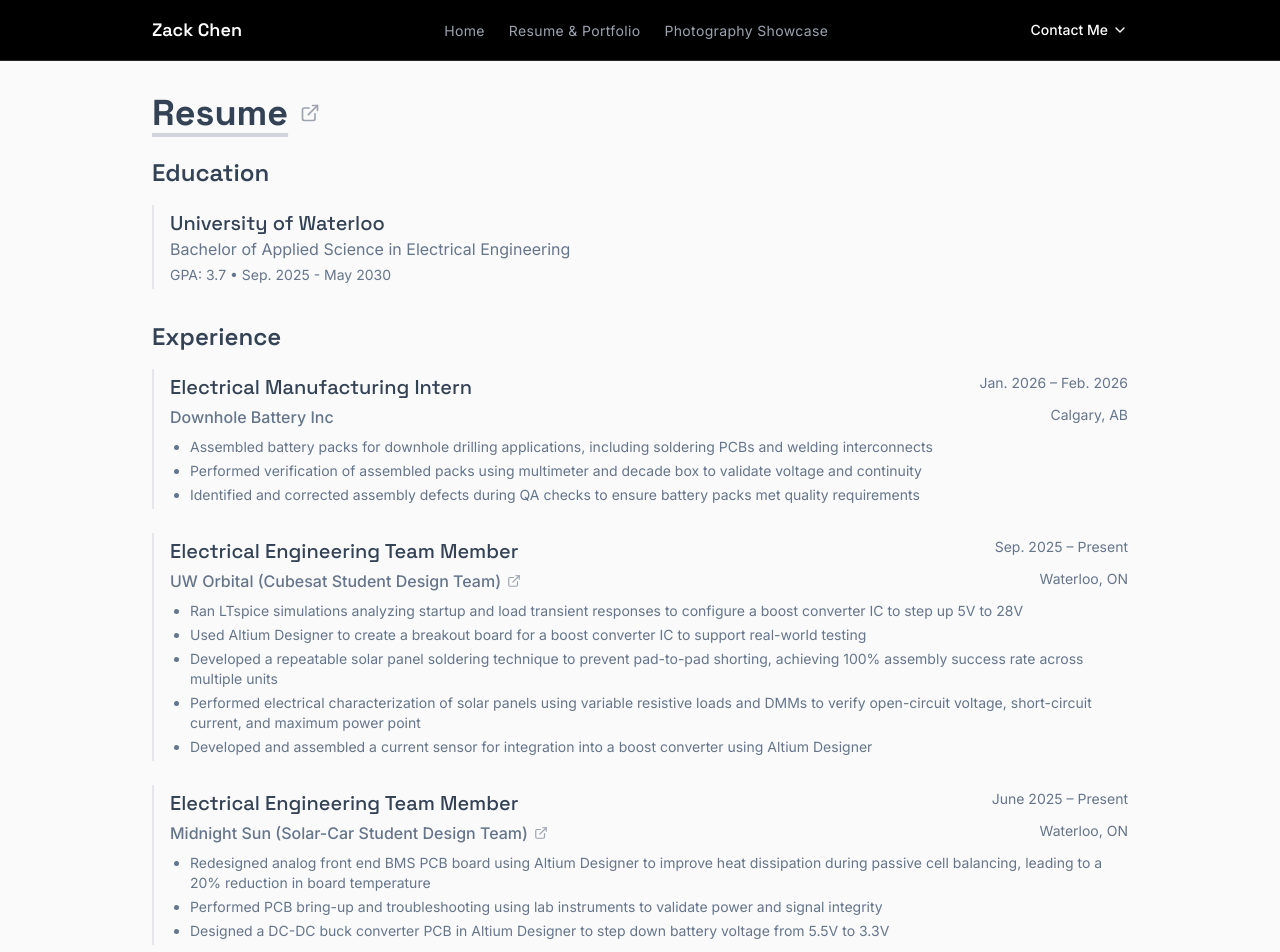
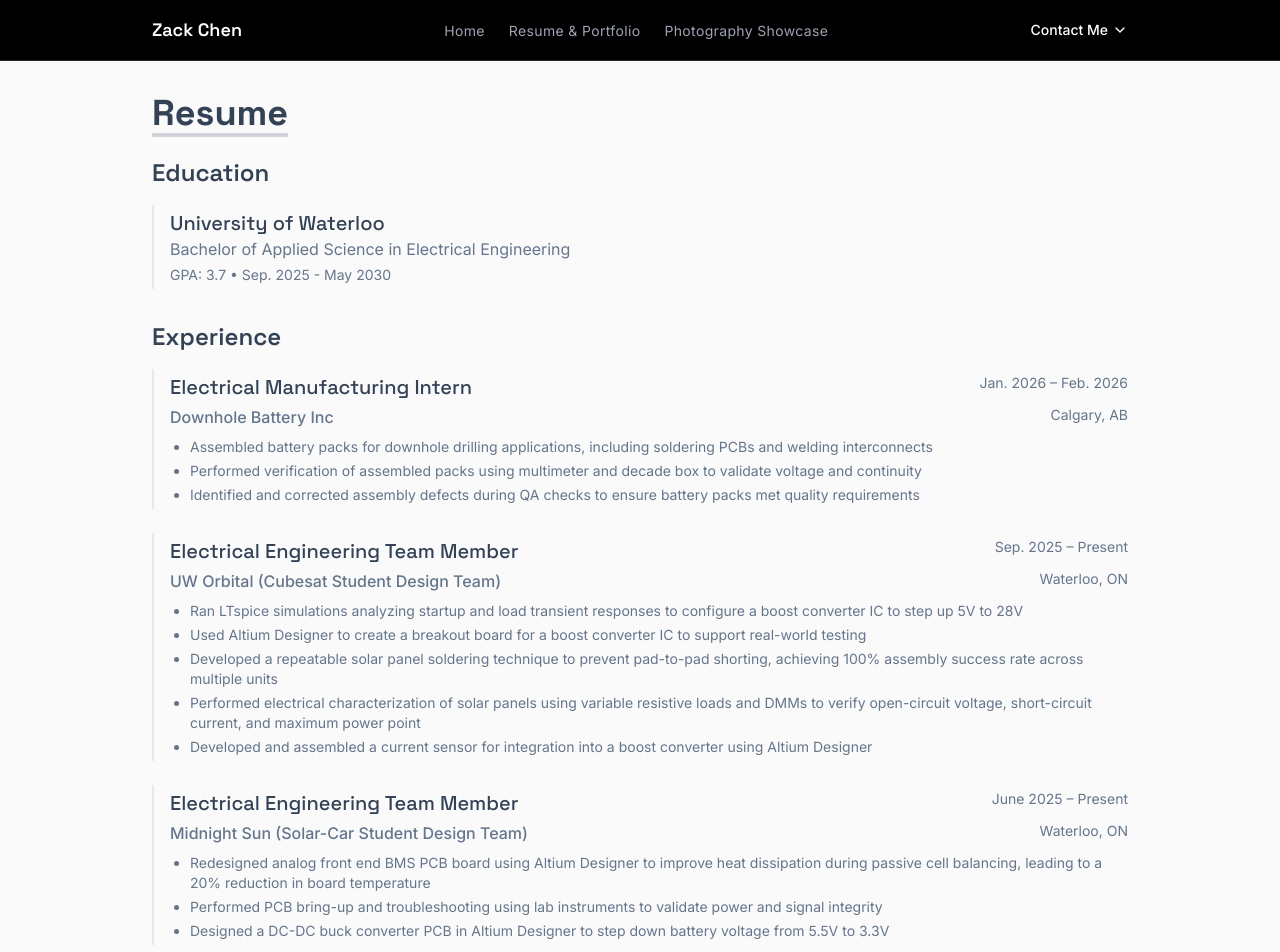
Before and after one commit to ZackC1026/Personal-Website, a React (Vite) app: page /resume in a window 1280 px wide. Shown: the top 952 px of the page. Built offline with nearby package versions, Linux system fonts and the light colour scheme; the HTML template or start-up script is replaced by a standard one.

Commit message:
removed resume and portfolio hyperlinks

```diff
--- a/src/pages/Portfolio.tsx
+++ b/src/pages/Portfolio.tsx
@@ -1,6 +1,6 @@
 import Navbar from "@/components/Navbar";
 import ProjectCard from "@/components/ProjectCard";
-import { ExternalLink } from "lucide-react";
+
 
 
 const Portfolio = () => {
@@ -8,17 +8,9 @@ const Portfolio = () => {
         <main className="min-h-screen bg-neutral-50 flex flex-col">
             <Navbar />
             <section className="container max-w-5xl px-6 py-8 flex-grow flex flex-col bg-gray-50/50">
-                <a
-                    href="https://docs.google.com/document/d/1cjarATqfdeBMlyrC_wjG3ItjF4LHCx7yvUqeIvClDrw/edit?usp=sharing"
-                    target="_blank"
-                    rel="noopener noreferrer"
-                    className="w-fit mb-6 block group"
-                >
-                    <div className="flex items-center gap-3">
-                        <h1 className="font-heading text-4xl font-bold text-foreground underline decoration-4 underline-offset-8 decoration-gray-300 group-hover:text-blue-600 group-hover:decoration-blue-400 transition-colors cursor-pointer">Portfolio</h1>
-                        <ExternalLink className="w-5 h-5 text-gray-400 group-hover:text-blue-600 transition-colors" />
-                    </div>
-                </a>
+                <div className="w-fit mb-6 block">
+                    <h1 className="font-heading text-4xl font-bold text-foreground underline decoration-4 underline-offset-8 decoration-gray-300">Portfolio</h1>
+                </div>
 
                 <div className="grid grid-cols-1 xl:grid-cols-2 gap-6">
                     <ProjectCard
--- a/src/pages/ResumPortfolio.tsx
+++ b/src/pages/ResumPortfolio.tsx
@@ -1,6 +1,6 @@
 import Navbar from "@/components/Navbar";
 import ProjectCard from "@/components/ProjectCard";
-import { ExternalLink } from "lucide-react";
+
 
 
 const ResumPortfolio = () => {
@@ -10,17 +10,9 @@ const ResumPortfolio = () => {
             <div className="flex-grow flex flex-col md:flex-row overflow-hidden">
                 {/* Resume Section */}
                 <section className="w-full md:w-1/2 overflow-y-auto p-6 md:p-8 flex flex-col md:border-r border-gray-200 min-h-[calc(100vh-64px)] md:min-h-0">
-                    <a
-                        href="https://www.overleaf.com/read/kmxqfqwpzydx#561208"
-                        target="_blank"
-                        rel="noopener noreferrer"
-                        className="w-fit mb-6 block group"
-                    >
-                        <div className="flex items-center gap-3">
-                            <h1 className="font-heading text-4xl font-bold text-foreground underline decoration-4 underline-offset-8 decoration-gray-300 group-hover:text-blue-600 group-hover:decoration-blue-400 transition-colors cursor-pointer">Resume</h1>
-                            <ExternalLink className="w-5 h-5 text-gray-400 group-hover:text-blue-600 transition-colors" />
-                        </div>
-                    </a>
+                    <div className="w-fit mb-6 block">
+                        <h1 className="font-heading text-4xl font-bold text-foreground underline decoration-4 underline-offset-8 decoration-gray-300">Resume</h1>
+                    </div>
 
                     <div className="space-y-8">
                         {/* Education */}
@@ -65,15 +57,7 @@ const ResumPortfolio = () => {
                                     </div>
                                     <div className="flex justify-between items-start mb-2">
                                         <p className="text-muted-foreground font-medium">
-                                            <a
-                                                href="https://uworbital.com/"
-                                                target="_blank"
-                                                rel="noopener noreferrer"
-                                                className="hover:text-blue-500 hover:underline underline-offset-2 transition-colors inline-flex items-center gap-1.5 group"
-                                            >
-                                                UW Orbital (Cubesat Student Design Team)
-                                                <ExternalLink className="w-3.5 h-3.5 text-gray-400 group-hover:text-blue-500 transition-colors" />
-                                            </a>
+                                            UW Orbital (Cubesat Student Design Team)
                                         </p>
                                         <span className="text-sm text-muted-foreground">Waterloo, ON</span>
                                     </div>
@@ -94,15 +78,7 @@ const ResumPortfolio = () => {
                                     </div>
                                     <div className="flex justify-between items-start mb-2">
                                         <p className="text-muted-foreground font-medium">
-                                            <a
-                                                href="https://uwmidsun.com/"
-                                                target="_blank"
-                                                rel="noopener noreferrer"
-                                                className="hover:text-blue-500 hover:underline underline-offset-2 transition-colors inline-flex items-center gap-1.5 group"
-                                            >
-                                                Midnight Sun (Solar-Car Student Design Team)
-                                                <ExternalLink className="w-3.5 h-3.5 text-gray-400 group-hover:text-blue-500 transition-colors" />
-                                            </a>
+                                            Midnight Sun (Solar-Car Student Design Team)
                                         </p>
                                         <span className="text-sm text-muted-foreground">Waterloo, ON</span>
                                     </div>
@@ -122,17 +98,9 @@ const ResumPortfolio = () => {
 
                 {/* Portfolio Section */}
                 <section className="w-full md:w-1/2 overflow-y-auto p-6 md:p-8 flex flex-col bg-gray-50/50 min-h-[calc(100vh-64px)] md:min-h-0">
-                    <a
-                        href="https://docs.google.com/document/d/1cjarATqfdeBMlyrC_wjG3ItjF4LHCx7yvUqeIvClDrw/edit?usp=sharing"
-                        target="_blank"
-                        rel="noopener noreferrer"
-                        className="w-fit mb-6 block group"
-                    >
-                        <div className="flex items-center gap-3">
-                            <h1 className="font-heading text-4xl font-bold text-foreground underline decoration-4 underline-offset-8 decoration-gray-300 group-hover:text-blue-600 group-hover:decoration-blue-400 transition-colors cursor-pointer">Portfolio</h1>
-                            <ExternalLink className="w-5 h-5 text-gray-400 group-hover:text-blue-600 transition-colors" />
-                        </div>
-                    </a>
+                    <div className="w-fit mb-6 block">
+                        <h1 className="font-heading text-4xl font-bold text-foreground underline decoration-4 underline-offset-8 decoration-gray-300">Portfolio</h1>
+                    </div>
 
                     {/* 1. BMS Analog Front End Board */}
                     <div className="grid grid-cols-1 xl:grid-cols-2 gap-6">
--- a/src/pages/Resume.tsx
+++ b/src/pages/Resume.tsx
@@ -1,5 +1,5 @@
 import Navbar from "@/components/Navbar";
-import { ExternalLink } from "lucide-react";
+
 
 
 const Resume = () => {
@@ -7,17 +7,9 @@ const Resume = () => {
         <main className="min-h-screen bg-neutral-50 flex flex-col">
             <Navbar />
             <section className="container max-w-5xl px-6 py-8 flex-grow flex flex-col">
-                <a
-                    href="https://www.overleaf.com/read/kmxqfqwpzydx#561208"
-                    target="_blank"
-                    rel="noopener noreferrer"
-                    className="w-fit mb-6 block group"
-                >
-                    <div className="flex items-center gap-3">
-                        <h1 className="font-heading text-4xl font-bold text-foreground underline decoration-4 underline-offset-8 decoration-gray-300 group-hover:text-blue-600 group-hover:decoration-blue-400 transition-colors cursor-pointer">Resume</h1>
-                        <ExternalLink className="w-5 h-5 text-gray-400 group-hover:text-blue-600 transition-colors" />
-                    </div>
-                </a>
+                <div className="w-fit mb-6 block">
+                    <h1 className="font-heading text-4xl font-bold text-foreground underline decoration-4 underline-offset-8 decoration-gray-300">Resume</h1>
+                </div>
 
                 <div className="space-y-8">
                     {/* Education */}
@@ -62,15 +54,7 @@ const Resume = () => {
                                 </div>
                                 <div className="flex justify-between items-start mb-2">
                                     <p className="text-muted-foreground font-medium">
-                                        <a
-                                            href="https://uworbital.com/"
-                                            target="_blank"
-                                            rel="noopener noreferrer"
-                                            className="hover:text-blue-500 hover:underline underline-offset-2 transition-colors inline-flex items-center gap-1.5 group"
-                                        >
-                                            UW Orbital (Cubesat Student Design Team)
-                                            <ExternalLink className="w-3.5 h-3.5 text-gray-400 group-hover:text-blue-500 transition-colors" />
-                                        </a>
+                                        UW Orbital (Cubesat Student Design Team)
                                     </p>
                                     <span className="text-sm text-muted-foreground">Waterloo, ON</span>
                                 </div>
@@ -91,15 +75,7 @@ const Resume = () => {
                                 </div>
                                 <div className="flex justify-between items-start mb-2">
                                     <p className="text-muted-foreground font-medium">
-                                        <a
-                                            href="https://uwmidsun.com/"
-                                            target="_blank"
-                                            rel="noopener noreferrer"
-                                            className="hover:text-blue-500 hover:underline underline-offset-2 transition-colors inline-flex items-center gap-1.5 group"
-                                        >
-                                            Midnight Sun (Solar-Car Student Design Team)
-                                            <ExternalLink className="w-3.5 h-3.5 text-gray-400 group-hover:text-blue-500 transition-colors" />
-                                        </a>
+                                        Midnight Sun (Solar-Car Student Design Team)
                                     </p>
                                     <span className="text-sm text-muted-foreground">Waterloo, ON</span>
                                 </div>
```
